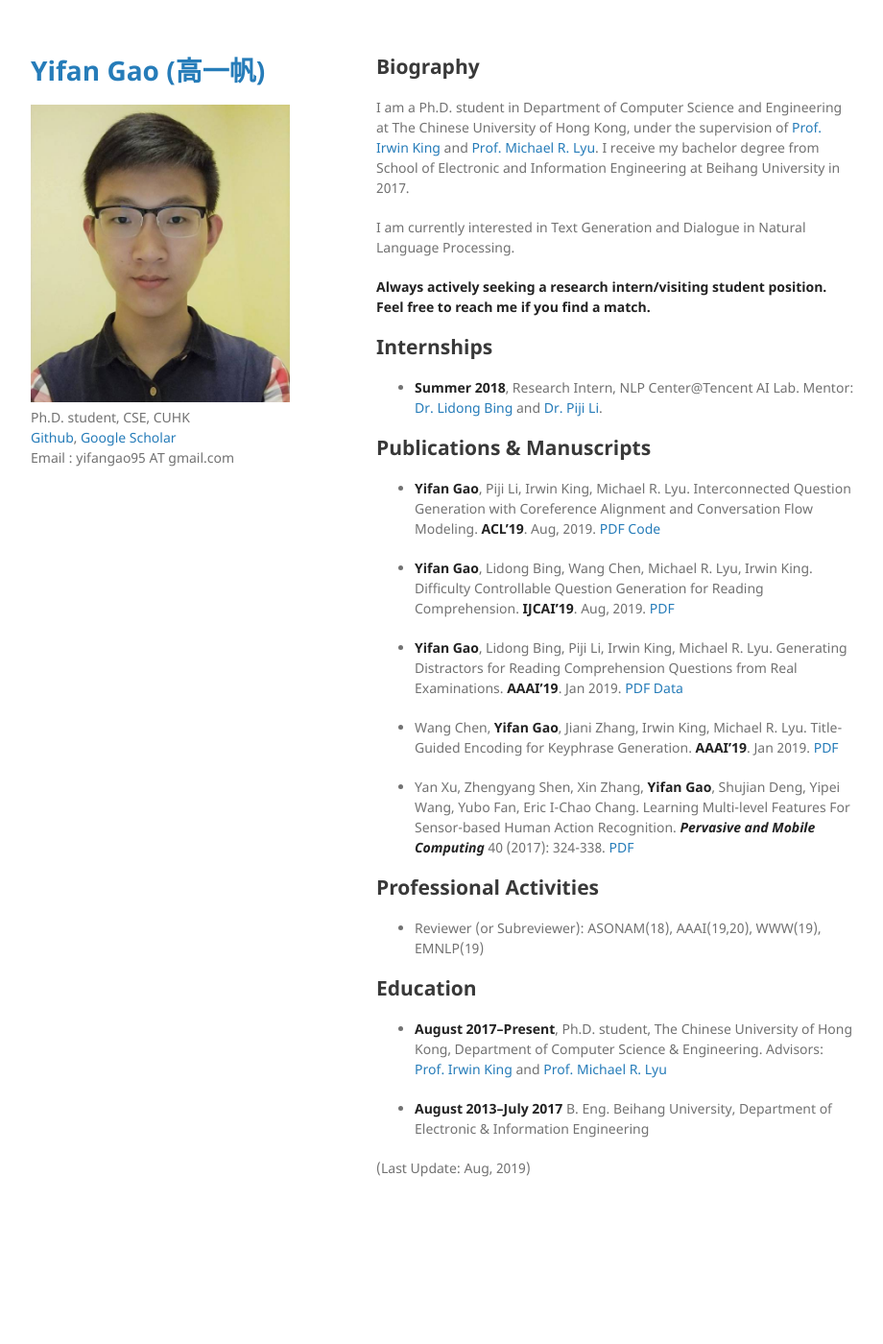
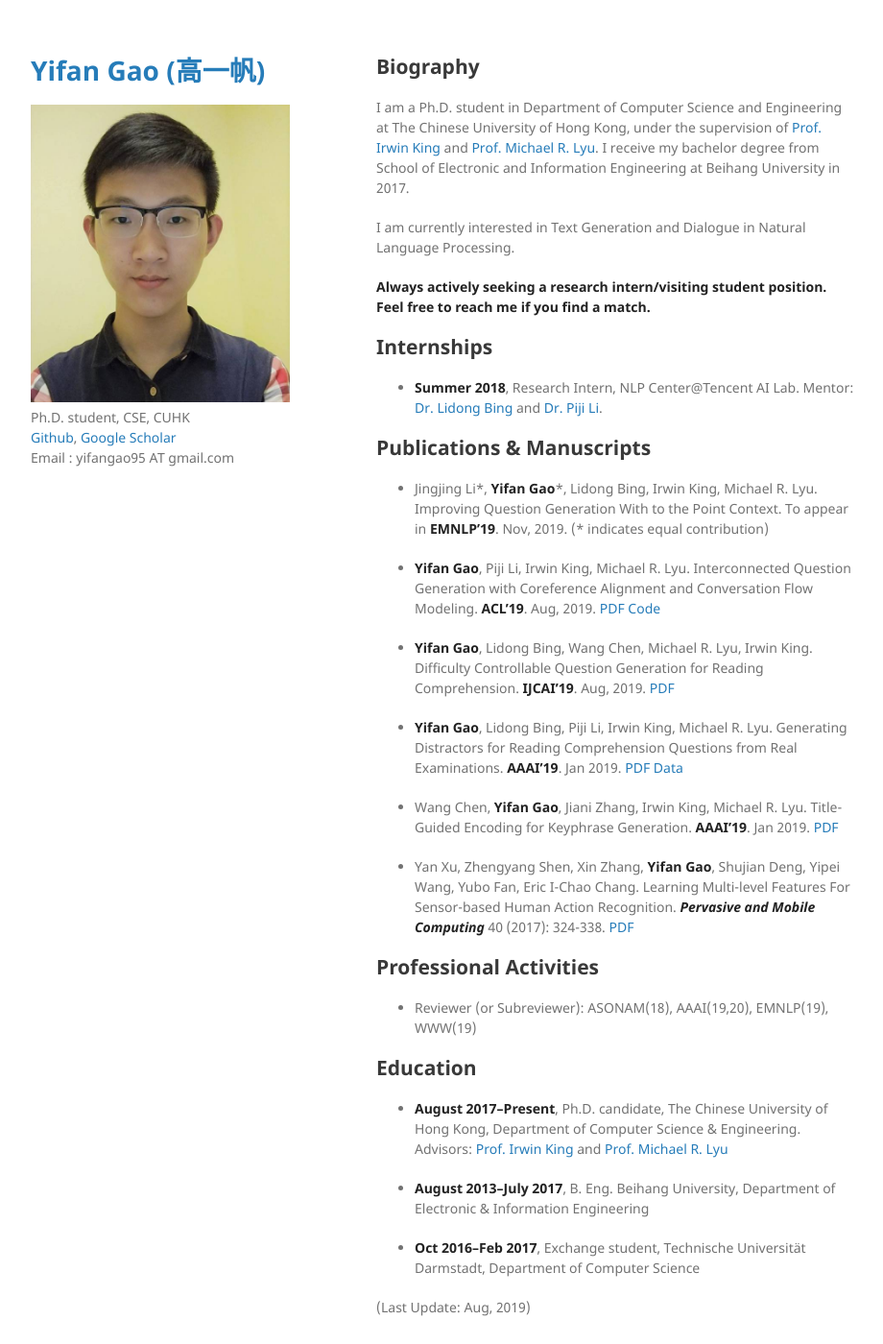
Before and after one commit to Yifan-Gao/Yifan-Gao.github.io, a Jekyll site: the page built from index.md, in a window 1280 px wide and 1400 px high. Shown: the whole window at 96% size, without its empty margins (178-1098 px from the left). Built offline with Jekyll 4.4.1, drawn with Linux system fonts in a browser that asks for light colours; our own code applies the rules of GitHub Pages for plain Markdown files.

Commit message:
add emnlp paper

```diff
--- a/index.md
+++ b/index.md
@@ -13,6 +13,8 @@ I am currently interested in Text Generation and Dialogue in Natural Language Pr
 - **Summer 2018**, Research Intern, NLP Center@Tencent AI Lab. Mentor: [Dr. Lidong Bing](https://lidongbing.github.io/) and [Dr. Piji Li](http://lipiji.com).
 
 ## Publications & Manuscripts
+- Jingjing Li\*, **Yifan Gao**\*, Lidong Bing, Irwin King, Michael R. Lyu. Improving Question Generation With to the Point Context. To appear in **EMNLP'19**. Nov, 2019. (\* indicates equal contribution)
+
 - **Yifan Gao**, Piji Li, Irwin King, Michael R. Lyu. Interconnected Question Generation with Coreference Alignment and Conversation Flow Modeling. **ACL'19**. Aug, 2019. [PDF](https://arxiv.org/abs/1906.06893) [Code](https://github.com/Evan-Gao/conversational-QG)
 
 - **Yifan Gao**, Lidong Bing, Wang Chen, Michael R. Lyu, Irwin King. Difficulty Controllable Question Generation for Reading Comprehension. **IJCAI'19**. Aug, 2019. [PDF](https://arxiv.org/abs/1807.03586)
@@ -24,11 +26,13 @@ I am currently interested in Text Generation and Dialogue in Natural Language Pr
 - Yan Xu, Zhengyang Shen, Xin Zhang, **Yifan Gao**, Shujian Deng, Yipei Wang, Yubo Fan, Eric I-Chao Chang. Learning Multi-level Features For Sensor-based Human Action Recognition. ***Pervasive and Mobile Computing*** 40 (2017): 324-338. [PDF](https://www.sciencedirect.com/science/article/pii/S1574119217301141)
 
 ## Professional Activities
-- Reviewer (or Subreviewer): ASONAM(18), AAAI(19,20), WWW(19), EMNLP(19)
+- Reviewer (or Subreviewer): ASONAM(18), AAAI(19,20), EMNLP(19), WWW(19)
 
 ## Education
-- **August 2017--Present**, Ph.D. student, The Chinese University of Hong Kong, Department of Computer Science & Engineering. Advisors: [Prof. Irwin King](http://www.cse.cuhk.edu.hk/irwin.king/) and [Prof. Michael R. Lyu](http://www.cse.cuhk.edu.hk/lyu/)
+- **August 2017--Present**, Ph.D. candidate, The Chinese University of Hong Kong, Department of Computer Science & Engineering. Advisors: [Prof. Irwin King](http://www.cse.cuhk.edu.hk/irwin.king/) and [Prof. Michael R. Lyu](http://www.cse.cuhk.edu.hk/lyu/)
 
-- **August 2013--July 2017** B. Eng. Beihang University, Department of Electronic & Information Engineering
+- **August 2013--July 2017**, B. Eng. Beihang University, Department of Electronic & Information Engineering
+
+- **Oct 2016--Feb 2017**, Exchange student, Technische Universität Darmstadt, Department of Computer Science
 
 (Last Update: Aug, 2019)
```
